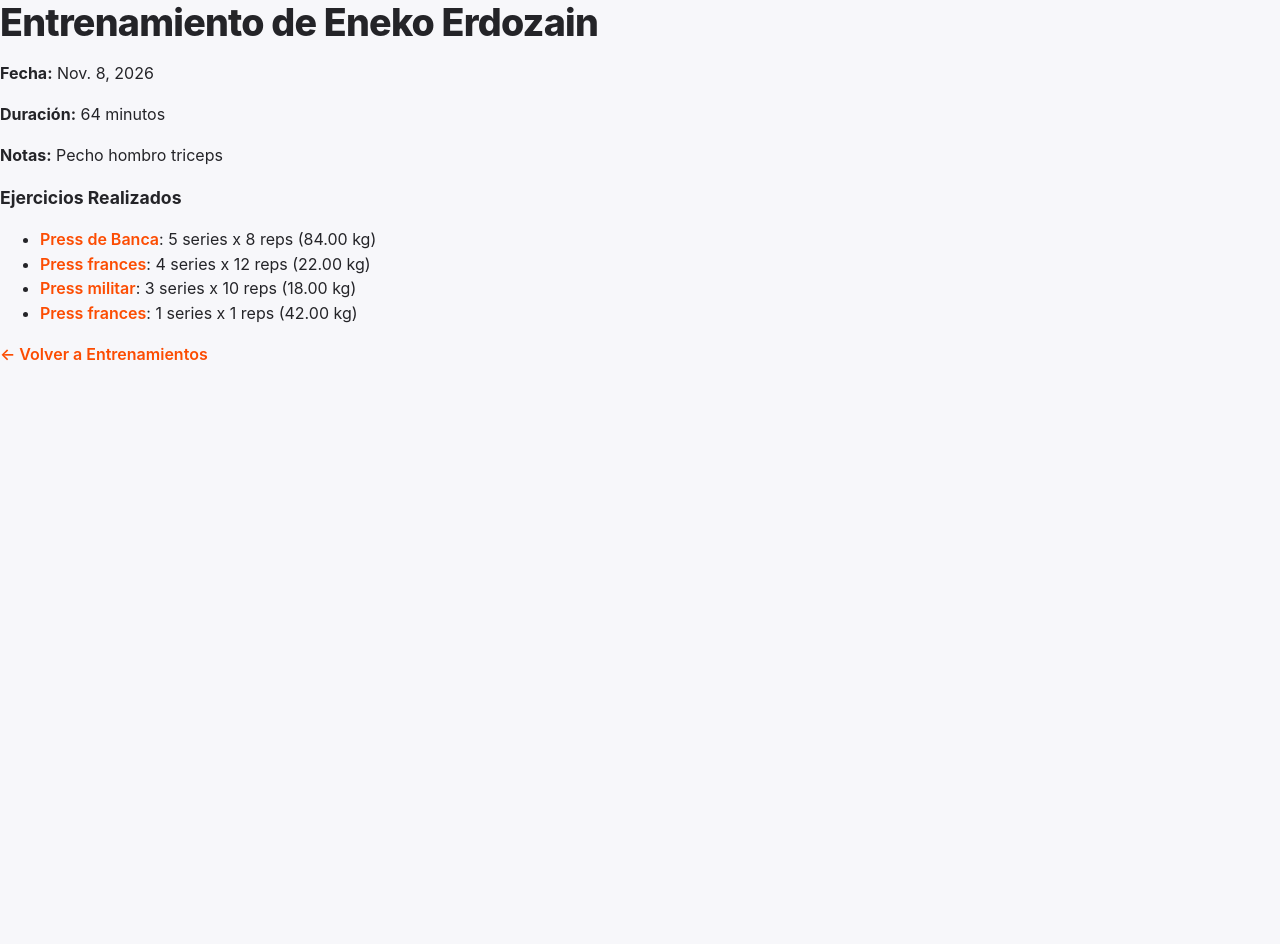
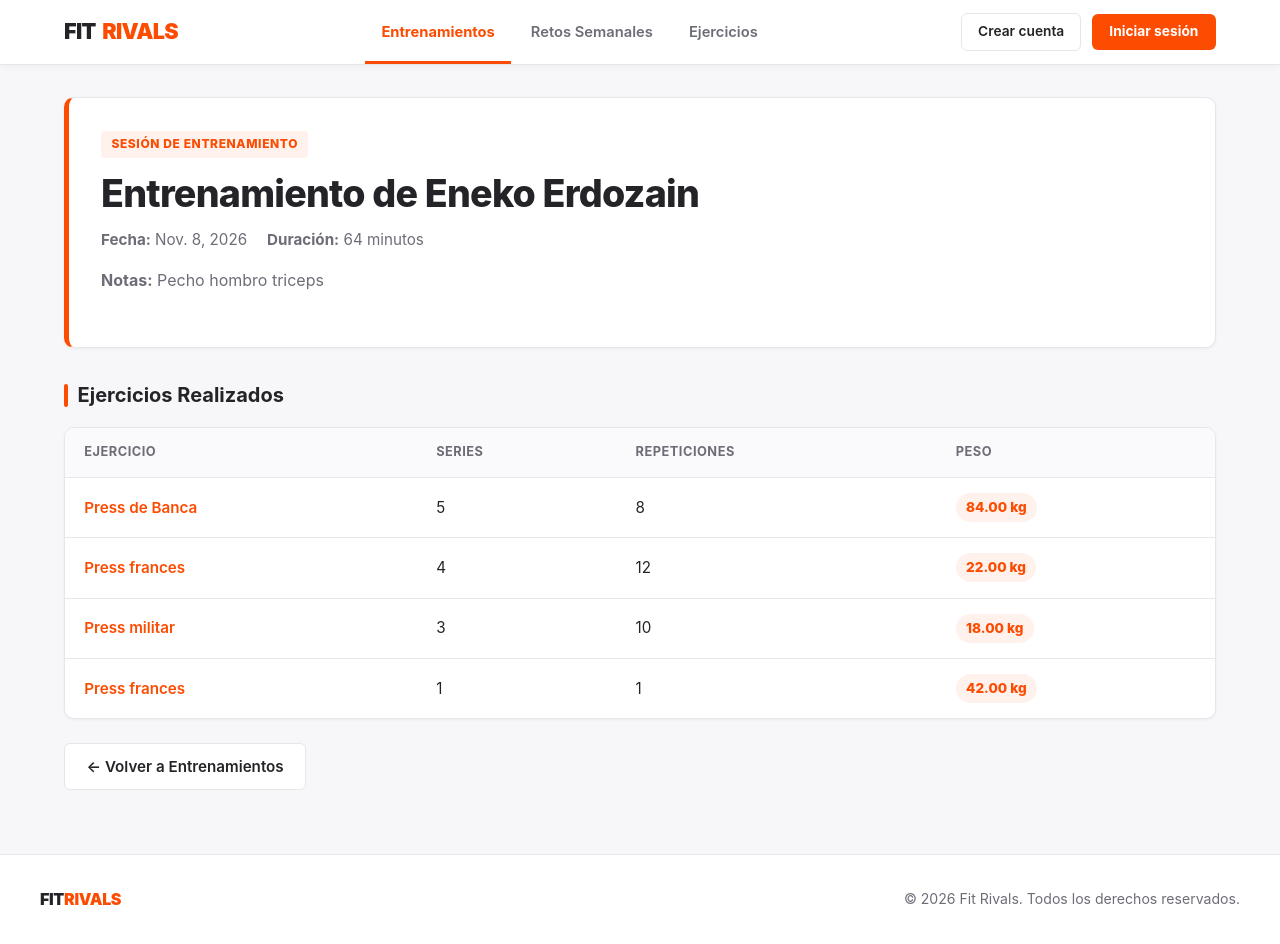
Before and after one commit to EnekoAE/fitrivals, a Django app: page /entrenamientos/3/ in a window 1280 px wide. Before the commit the page ends 361 px from the top, so only its background shows below. Run offline with Django 5.2, Linux system fonts and the light colour scheme; data comes from the database, SQL or seed files in the repository; both versions use the stored data as it was after the commit.

Commit message:
cambiar volver de usuario a inicio y css de entrenamientos

```diff
--- a/FitrivalsApp/static/css/estilos.css
+++ b/FitrivalsApp/static/css/estilos.css
@@ -335,4 +335,38 @@
     .hero-card {
       padding: 1.35rem;
     }
+
   }
+  /* ---------- Cabecera y detalles de sección ---------- */
+.section-header {
+  display: flex;
+  flex-wrap: wrap;
+  align-items: center;
+  justify-content: space-between;
+  gap: 1rem;
+  margin-bottom: 1.5rem;
+}
+
+.section-header h1 {
+  margin: 0;
+}
+
+.info-card .points-badge {
+  margin-bottom: 0.75rem;
+}
+
+.meta-datos {
+  display: flex;
+  flex-wrap: wrap;
+  gap: 1.25rem;
+  margin: 0.75rem 0 1rem;
+  color: var(--text-muted);
+  font-size: 0.95rem;
+}
+
+.detalle-acciones {
+  display: flex;
+  flex-wrap: wrap;
+  gap: 0.75rem;
+  margin-top: 1.5rem;
+}
--- a/FitrivalsApp/templates/entrenamientos/detalle.html
+++ b/FitrivalsApp/templates/entrenamientos/detalle.html
@@ -1,30 +1,54 @@
-{% load static %}
-<!DOCTYPE html>
-<html lang="es">
-<head>
-    <title>Detalle de Entrenamiento</title>
-    <meta name="viewport" content="width=device-width, initial-scale=1">
-    <link rel="stylesheet" href="{% static 'css/estilos.css' %}">
-    <link rel="stylesheet" href="{% static 'css/header-footer.css' %}">
-</head>
-<body>
-    <h1>Entrenamiento de {{ entrenamiento.usuario.nombre }}</h1>
-    <p><strong>Fecha:</strong> {{ entrenamiento.fecha }}</p>
-    <p><strong>Duración:</strong> {{ entrenamiento.duracion_minutos }} minutos</p>
-    <p><strong>Notas:</strong> {{ entrenamiento.notas|default:"Sin notas" }}</p>
+{% extends 'base.html' %}
 
-    <h3>Ejercicios Realizados</h3>
-    <ul>
-        {% for item in entrenamiento.entrenamientoejercicio_set.all %}
-            <li>
-                <a href="{% url 'detalle_ejercicio' item.ejercicio.pk %}">{{ item.ejercicio.nombre }}</a>:
-                {{ item.series }} series x {{ item.repeticiones }} reps ({{ item.peso_kg }} kg)
-            </li>
-        {% empty %}
-            <li>No hay ejercicios detallados en esta sesión.</li>
-        {% endfor %}
-    </ul>
+{% block title %}Detalle de Entrenamiento | Fit Rivals{% endblock %}
 
-    <p><a href="{% url 'lista_entrenamientos' %}">← Volver a Entrenamientos</a></p>
-</body>
-</html>
+{% block content %}
+    <div class="hero-card">
+        <span class="badge-orange">Sesión de Entrenamiento</span>
+        <h1>Entrenamiento de {{ entrenamiento.usuario.nombre }}</h1>
+
+        <div class="meta-datos">
+            <span><strong>Fecha:</strong> {{ entrenamiento.fecha }}</span>
+            <span><strong>Duración:</strong> {{ entrenamiento.duracion_minutos }} minutos</span>
+        </div>
+
+        <p><strong>Notas:</strong> {{ entrenamiento.notas|default:"Sin notas" }}</p>
+    </div>
+
+    <h2>Ejercicios Realizados</h2>
+
+    <div class="strava-table-wrapper">
+        <table class="strava-table">
+            <thead>
+                <tr>
+                    <th>Ejercicio</th>
+                    <th>Series</th>
+                    <th>Repeticiones</th>
+                    <th>Peso</th>
+                </tr>
+            </thead>
+            <tbody>
+                {% for item in entrenamiento.entrenamientoejercicio_set.all %}
+                    <tr>
+                        <td>
+                            <a href="{% url 'detalle_ejercicio' item.ejercicio.pk %}">
+                                {{ item.ejercicio.nombre }}
+                            </a>
+                        </td>
+                        <td>{{ item.series }}</td>
+                        <td>{{ item.repeticiones }}</td>
+                        <td><span class="points-badge">{{ item.peso_kg }} kg</span></td>
+                    </tr>
+                {% empty %}
+                    <tr>
+                        <td colspan="4">No hay ejercicios detallados en esta sesión.</td>
+                    </tr>
+                {% endfor %}
+            </tbody>
+        </table>
+    </div>
+
+    <div class="detalle-acciones">
+        <a href="{% url 'lista_entrenamientos' %}" class="btn-secondary-strava">← Volver a Entrenamientos</a>
+    </div>
+{% endblock %}
```
Also changed, not shown: FitrivalsApp/templates/entrenamientos/lista.html (+28 -22 lines), FitrivalsApp/templates/usuarios/detalle.html (+8 -1 lines), db.sqlite3.
